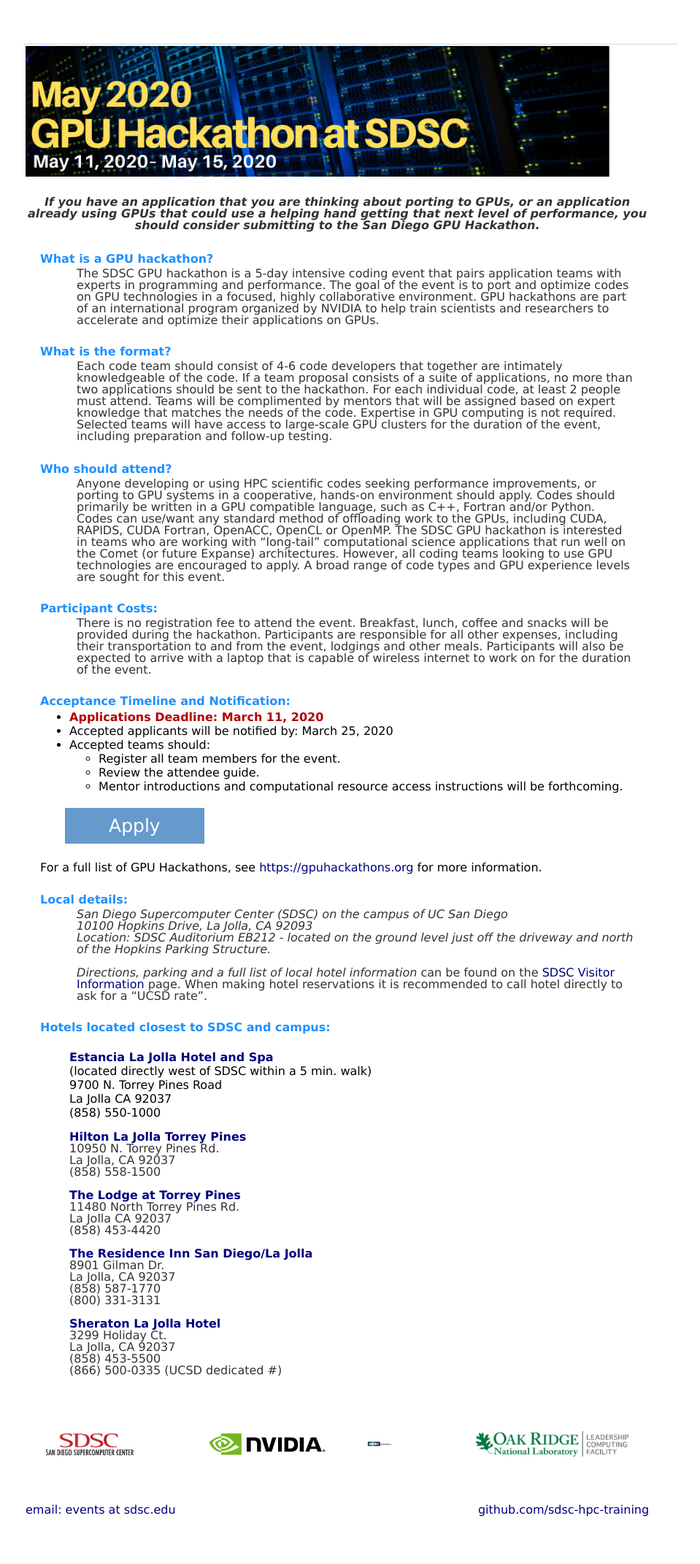
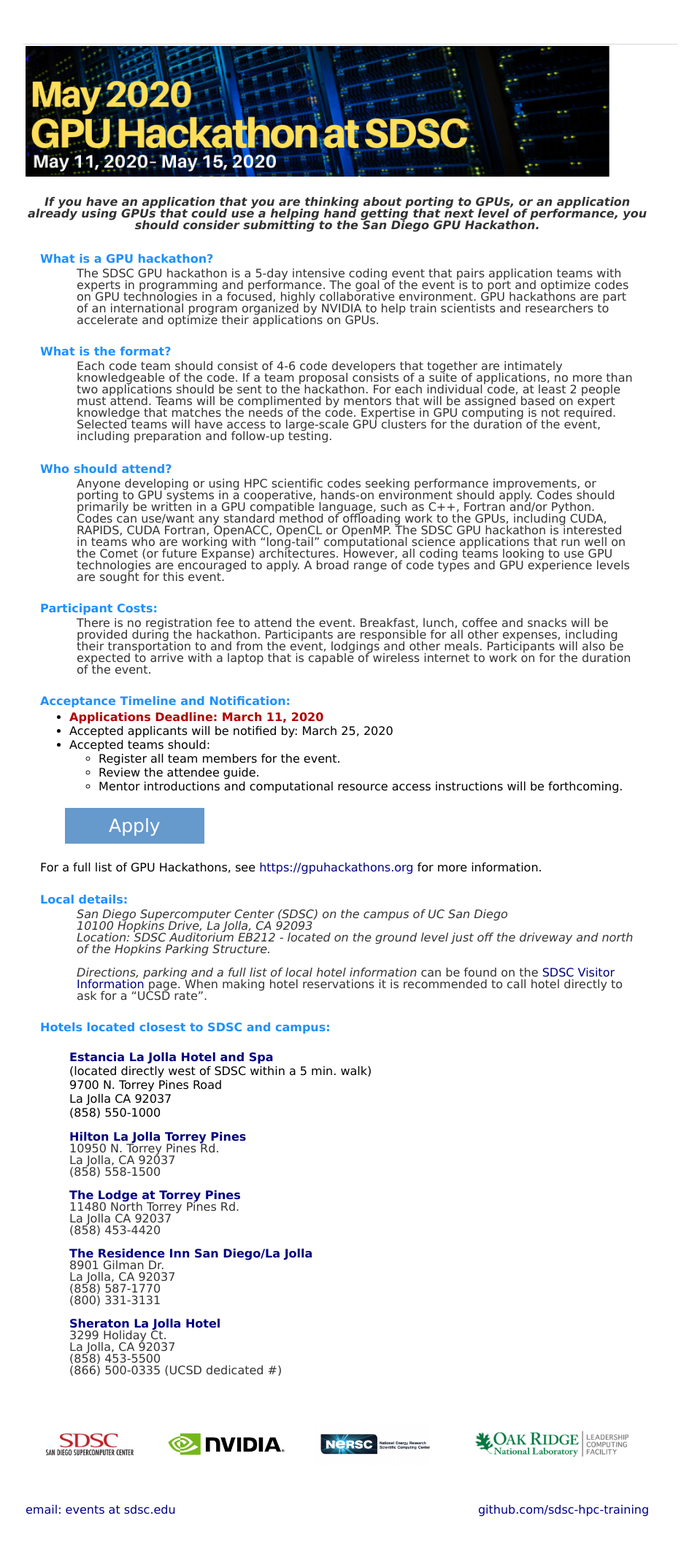
Before and after one commit to sdsc-hpc-training/sdsc-hpc-training.github.io, a Jekyll site: the page built from gpuhackathon/index.html, in a window 1280 px wide. Shown: the whole page at 73% size, without its empty margins (160-1119 px from the left). Built offline with Jekyll 4.4.1, drawn with Linux system fonts in a browser that asks for light colours.

Commit message:
adding logos

```diff
--- a/gpuhackathon/index.html
+++ b/gpuhackathon/index.html
@@ -170,9 +170,9 @@
   <td align='center' valign='center'>
   <img src="./images/NVLogo_H_2160x1080.png" alt="NVIDIA Logo" height="80px" />
   </td>
-<td align='center' valign='center'>
-<img src="./images/NERSC_Full_tag.png" alt="NERSC_Full_tag.png Logo" height="13px" />
-</td>
+  <td align='center' valign='center'>
+  <img src="./images/NERSC_Full_tag.png" alt="NERSC_Full_tag.png Logo" height="60px" />
+  </td>
 
 <td align='right' valign='center'>
 <img src="./images/olcf_retina_logo.png" alt="OLCF Logo" height="35px" />
```
